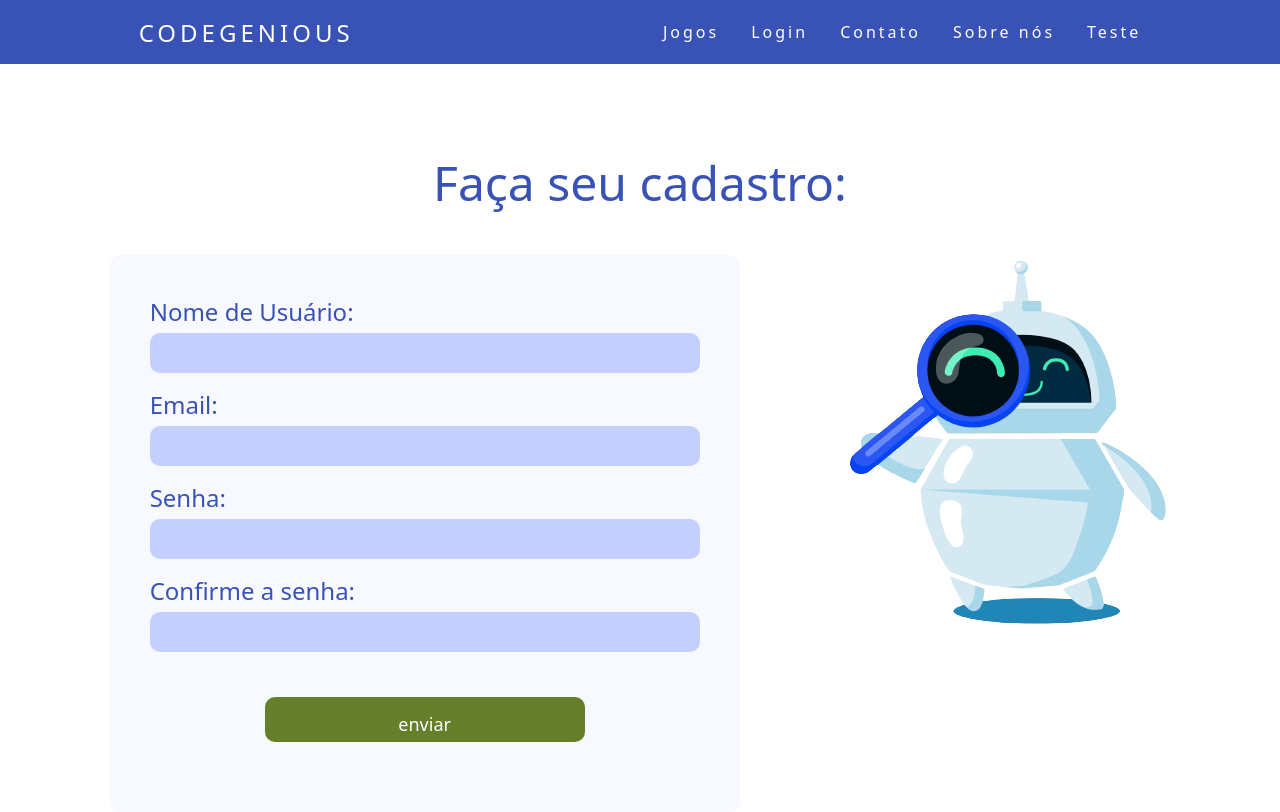
After one commit to NathanAzvdo/Tcc, a PHP site: page /paginas/Cadastro.html in a window 1280 px wide. The commit adds this page. Run offline with PHP 8.4, Linux system fonts and the light colour scheme.

Commit message:
refazendo tela login

```diff
--- a/css/cadastro.css
+++ b/css/cadastro.css
@@ -2,22 +2,60 @@
   margin:0;
   padding:0;
   box-sizing: border-box;
+  font-family: system-ui, -apple-system, Helvetica, Arial, sans-serif;
 }
-.center{
+.center, .centerlog{
     display: flex;
     flex-direction: row;
     align-content: center;
-    justify-content: center;
-    margin: 0 auto;
+
+    margin: 40px auto 0px;
+}
+.center{
+  justify-content: space-evenly;
+}
+.centerlog{
+  justify-content: space-between;
+}
+.form{
+  background-color: #f8f9fe;
+  border-radius: 10px;
+  padding: 30px;
+}
+.florCanto img{
+  transform: translateX(-10px);
+  width: 200px;
+}
+.florCanto{
+  width: 5vw;
+}
+.logcenter{
+  display: flex;
+  flex-direction: row;
+  align-content: center;
+  justify-content: center;
+  margin: 10px auto;
+  width: 650px;
+  height: 400px;
+  background-color: #f8f9fe;
+  border-radius: 10px;
+
+}
+.logcenter a{
+  color: #586299;
+  text-decoration: none;
+}
+form{
+  margin: 10px;
 }
 #btn{
   width: 320px;
   border-radius: 10px;
   height: 45px;
   margin: 30px auto;
-  background-color:#3852b5;
+  background-color:#667f2b;
   color: #fff;
-  border: 5px solid #3852b5;
+  border: 5px solid #667f2b;
   font-size: large;
   padding: 10px;
   cursor: pointer;
@@ -35,14 +73,14 @@ form input{
    border-radius: 10px;
    font-size: large;
    padding: 10px;
-   width: 450px;
-   height: 23px;
-   margin: 5px auto;
+   width: 550px;
+   height: 40px;
+   margin: 5px auto 15px;
  }
 .title{
   font-size:3rem;
   color: #3852b5;
-  margin: 150px auto 10px;
+  margin: 150px auto 5px;
   text-align: center;
   display: flex;
   justify-content: center;
--- /dev/null
+++ b/paginas/Cadastro.html
@@ -0,0 +1,64 @@
+
+<!DOCTYPE html>
+<html lang="en">
+<head>
+    <meta charset="UTF-8">
+    <meta http-equiv="X-UA-Compatible" content="IE=edge">
+    <meta name="viewport" content="width=device-width, initial-scale=1.0">
+    <title>Document</title>
+    <link rel="stylesheet" href="../css/menu.css">
+    <link rel="stylesheet" href="../css/cadastro.css">
+    <script src="../js/valida.js"></script>
+</head>
+<body>
+
+  <header>
+    <nav>
+      <a class="logo" href="../index.html">CodeGenious</a>
+      <div class="mobile-menu">
+        <div class="line1"></div>
+        <div class="line2"></div>
+        <div class="line3"></div>
+      </div>
+      <ul class="nav-list">
+        <li><a href="#">Jogos</a></li>
+        <li><a href="login.html">Login</a></li>
+        <li><a href="#">Contato</a></li>
+        <li><a href="#">Sobre nós</a></li>
+        <li><a href="#">Teste</a></li>
+      </ul>
+    </nav>
+  </header>
+  <script src="js/menu.js"></script>
+
+
+
+    <div class="title">Faça seu cadastro:</div>
+    <div class="center">
+      <div class="form">
+        <form action="cad.php" method="POST">
+          <label for="nome">Nome de Usuário:</label><br>
+          <input type="text" name="nome" id="nome" onchange="validacao()"><br>
+          <label for="email">Email:</label><br>
+          <input type="email" name="email" id="email" onchange="validacao()"><br>
+          <label for="senha">Senha:</label><br>
+          <input type="password" name="senha" id="senha" onchange="validacao()"><br>
+          <label for="Confsenha">Confirme a senha:</label><br>
+          <input type="password" name="Confsenha" id="confsenha" onchange="validacao()"><br>
+          <div style="text-align:center;">
+          <input type="submit" value="enviar" id="btn">
+          </div>
+        </form>
+      </div>
+      <div class="img">
+        <img src="../img/2-removebg-preview-removebg-preview.png">
+
+      </div>
+
+    </div>
+
+
+
+
+</body>
+</html>
--- a/paginas/cad.php
+++ b/paginas/cad.php
@@ -6,13 +6,14 @@
   $senha = $_POST['senha'];
 
 
+
   include_once('config.php');
 
   $result = "INSERT INTO cadastro
   VALUES (default, '$nom', '$senha', '$email');";
 
   if(mysqli_query($conexao, $result)){
-    header('location:login.php');
+    header('location:login.html');
   }
   else{
     echo "error:" .sql ."<br>". mysqli_error($conexao);
--- a/paginas/log.php
+++ b/paginas/log.php
@@ -23,6 +23,6 @@ if(isset($_POST['submit']) && !empty($_POST['email']) && !empty($_POST['senha'])
    }
 }
 else{
-    header('location:login.php');
+    header('location:login.html');
 }
 ?>
```
Also changed, not shown: css/apresentação.css (+8 -16 lines), index.html (+8 -13 lines), js/scripts.js (deleted, +0 -82 lines), paginas/Ranking.html (deleted, +0 -34 lines), paginas/login.html (renamed from paginas/Cadastro.php, +18 -20 lines), paginas/login.php (deleted, +0 -51 lines), paginas/telaInicial.php (+29 -4 lines), img/flor.png (added), js/valida.js (added).
